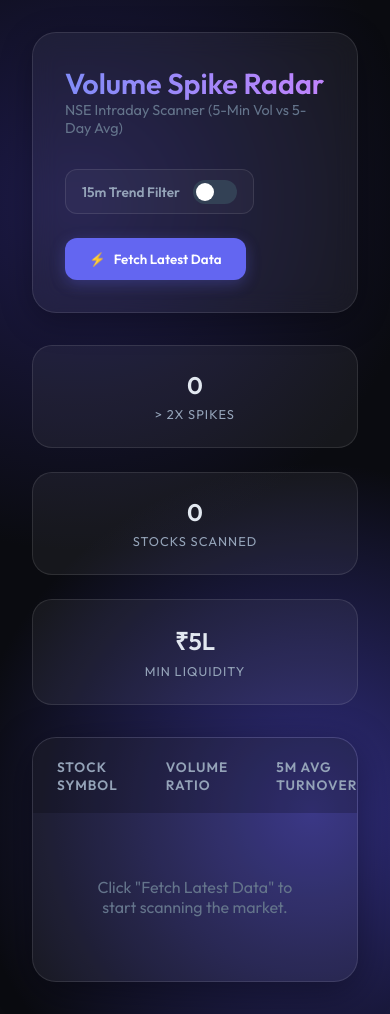
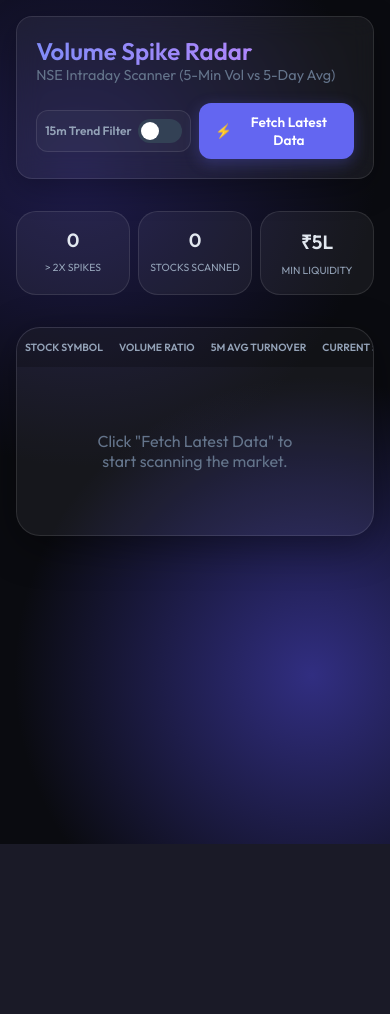
Before and after one commit to TechyShahid/TradingPlatform, a Flask app: page / in a window 390 px wide. After the commit the page ends 844 px from the top, so only its background shows below. Run offline with Flask 3, Linux system fonts and the light colour scheme; lists and menus that the app fills with data are empty.

Commit message:
ui update to support mobile view

```diff
--- a/templates/index.html
+++ b/templates/index.html
@@ -345,6 +345,102 @@
             text-align: center;
             color: #64748b;
         }
+
+        /* Responsive Design */
+        @media (max-width: 768px) {
+            body {
+                padding: 1rem;
+            }
+
+            header {
+                flex-direction: column;
+                align-items: flex-start;
+                padding: 1.2rem;
+                gap: 1.2rem;
+                border-radius: 16px;
+            }
+
+            h1 {
+                font-size: 1.5rem;
+            }
+
+            .header-controls {
+                width: 100%;
+                flex-direction: row;
+                /* Keep in one row */
+                align-items: center;
+                justify-content: space-between;
+                gap: 0.5rem;
+            }
+
+            .toggle-container {
+                padding: 0.5rem;
+                gap: 0.4rem;
+            }
+
+            .toggle-label {
+                font-size: 0.75rem;
+                /* Smaller text to fit */
+            }
+
+            .btn {
+                padding: 0.6rem 1rem;
+                font-size: 0.85rem;
+                /* Smaller text to fit */
+                flex: 1;
+                justify-content: center;
+            }
+
+            .stats-grid {
+                grid-template-columns: repeat(3, 1fr);
+                /* Keep 3 columns */
+                gap: 0.5rem;
+            }
+
+            .stat-card {
+                padding: 1rem 0.5rem;
+                /* Less padding to fit */
+            }
+
+            .stat-value {
+                font-size: 1.2rem;
+                /* Smaller value text */
+            }
+
+            .stat-label {
+                font-size: 0.65rem;
+                /* Smaller label text */
+                letter-spacing: 0;
+            }
+
+            /* Keep table in one row on mobile */
+            th,
+            td {
+                padding: 0.8rem 0.5rem;
+                font-size: 0.75rem;
+                white-space: nowrap;
+            }
+
+            th {
+                font-size: 0.65rem;
+                letter-spacing: 0;
+            }
+
+            .ratio-tag {
+                padding: 0.2rem 0.4rem;
+                font-size: 0.7rem;
+                border-radius: 4px;
+            }
+
+            .pagination {
+                flex-direction: column;
+                gap: 0.8rem;
+            }
+
+            .btn-page {
+                width: 100%;
+            }
+        }
     </style>
 </head>
 
```
